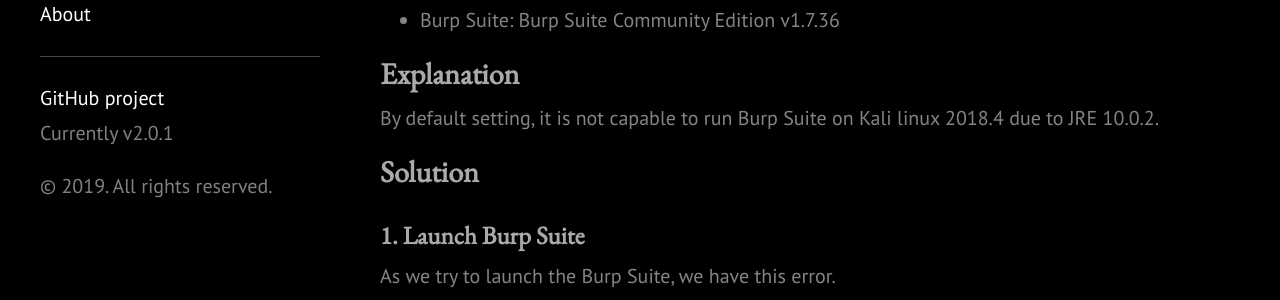
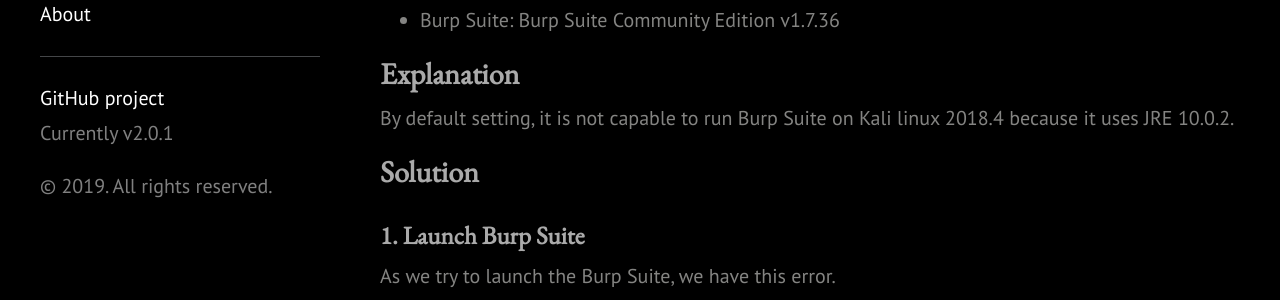
Before and after one commit to 1n4r1/1n4r1.github.io, a Jekyll site: the page built from _posts/2019-02-06-Running-Burpsuite-on-Kali.md, in a window 1280 px wide and 900 px high, scrolled down 334 px. Shown: the part 155-455 px from the top of the window. Built offline with Jekyll 4.4.1, drawn with Linux system fonts in a browser that asks for light colours.

Commit message:
modified 2019-02-06

```diff
--- a/_posts/2019-02-06-Running-Burpsuite-on-Kali.md
+++ b/_posts/2019-02-06-Running-Burpsuite-on-Kali.md
@@ -17,7 +17,7 @@ Wed Feb  6 19:13:54 EET 2019
 
 
 ## Explanation
-By default setting, it is not capable to run Burp Suite on Kali linux 2018.4 due to JRE 10.0.2.
+By default setting, it is not capable to run Burp Suite on Kali linux 2018.4 because it uses JRE 10.0.2.
 
 ## Solution
 ### 1. Launch Burp Suite
```
